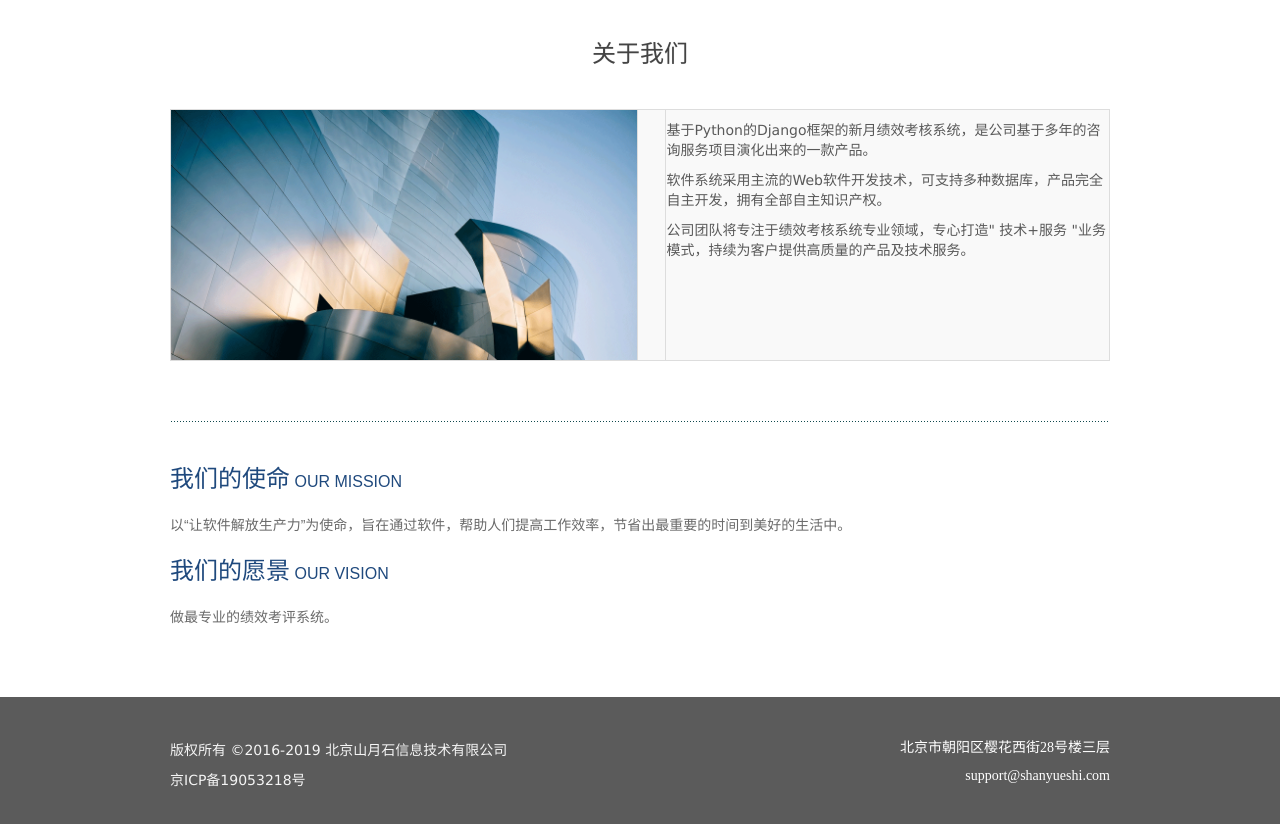
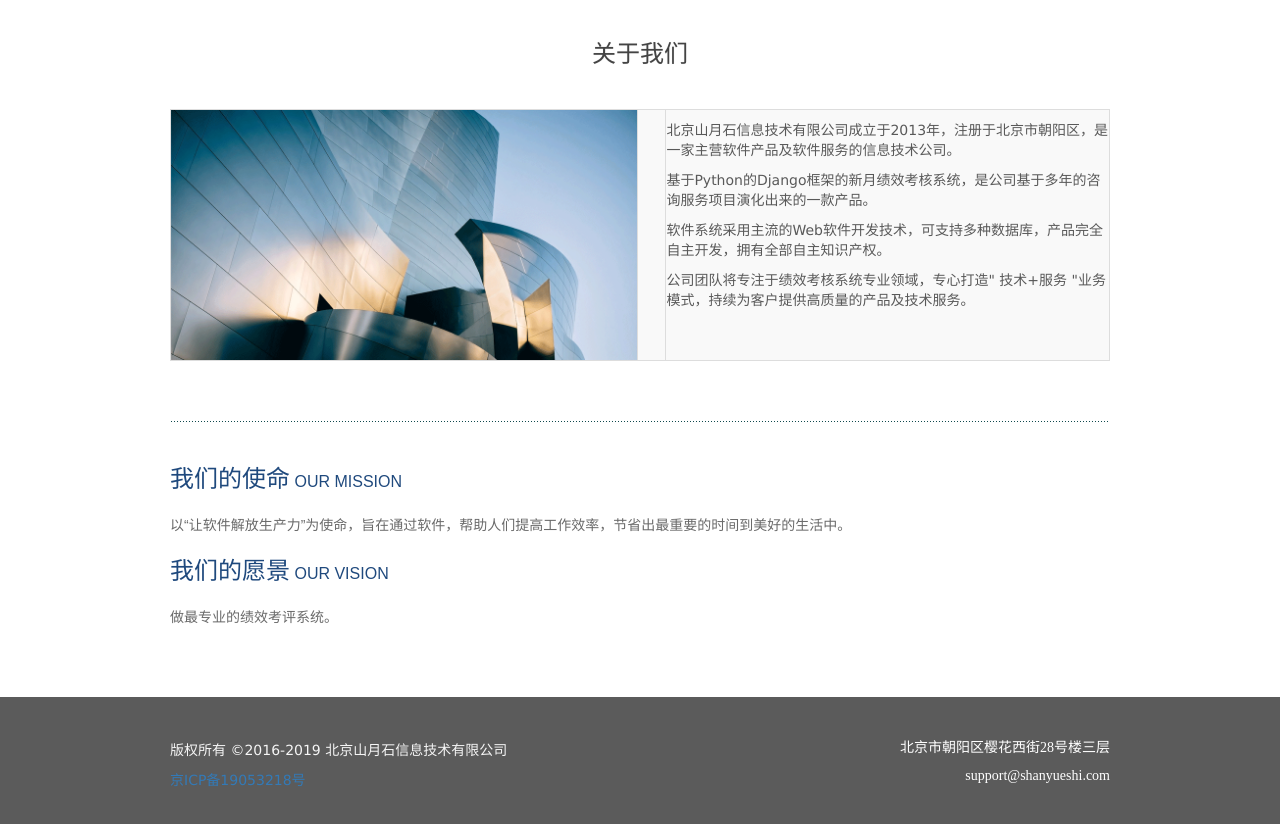
Before and after one commit to shuuyueyang/eva-yinghua, a plain HTML site: page about.html in a window 1280 px wide. Shown: the part 320-1144 px from the top of the page. Drawn offline with nearby package versions, Linux system fonts and the light colour scheme; a script that the page names is missing; files whose address does not match are found by name.

Commit message:
增加备案号链接，增加公司简介。

```diff
--- a/about.html
+++ b/about.html
@@ -47,6 +47,8 @@
             <td style="padding: 0px; margin: 0px; word-break: break-all;" valign="top" width="467" height="250"><img class="imgloading"  title="1503369482451067.jpg" alt="tt2.jpg" src="static/eva/images/about-us.png"  style="display: inline;" height="250"></td>
             <td style="padding: 0px; margin: 0px; word-break: break-all;" valign="top" width="30" height="250"><br></td>
             <td style="padding: 0px; margin: 0px; word-break: break-all;" valign="top" width="467" height="250">
+            <p style="margin-top:10px;"><span style="background-color: transparent; color: rgb(89, 89, 89); font-size: 14px;">北京山月石信息技术有限公司成立于2013年，注册于北京市朝阳区，是一家主营软件产品及软件服务的信息技术公司。</span></p><p><span style="color: rgb(89, 89, 89); font-size: 14px;"></span></p>
+
             <p style="margin-top:10px;"><span style="background-color: transparent; color: rgb(89, 89, 89); font-size: 14px;">基于Python的Django框架的新月绩效考核系统，是公司基于多年的咨询服务项目演化出来的一款产品。</span></p><p><span style="color: rgb(89, 89, 89); font-size: 14px;"></span></p>
             <p><span style="color: rgb(89, 89, 89); font-size: 14px;">软件系统采用主流的Web软件开发技术，可支持多种数据库，产品完全自主开发，拥有全部自主知识产权。</span></p><p><span style="color: rgb(89, 89, 89); font-size: 14px;">公司团队将专注于绩效考核系统专业领域，专心打造" 技术+服务 "业务模式，持续为客户提供高质量的产品及技术服务。</span></p>
             </td>
@@ -85,7 +87,7 @@
 
             <ul style="text-align:left">
             <p style="margin-top:8px;">版权所有&nbsp;&copy;2016-2019&nbsp;北京山月石信息技术有限公司 </p>
-            <p style="margin-top:8px;">京ICP备19053218号</p>
+            <p style="margin-top:8px;"><a href="http://beian.miit.gov.cn">京ICP备19053218号</a></p>
                 <li class='breadcrumb-item'></li>
                 <li class='breadcrumb-item'></li>
             </ul>
```
Also changed, not shown: index.html (+1 -1 lines), service.html (+1 -1 lines).
